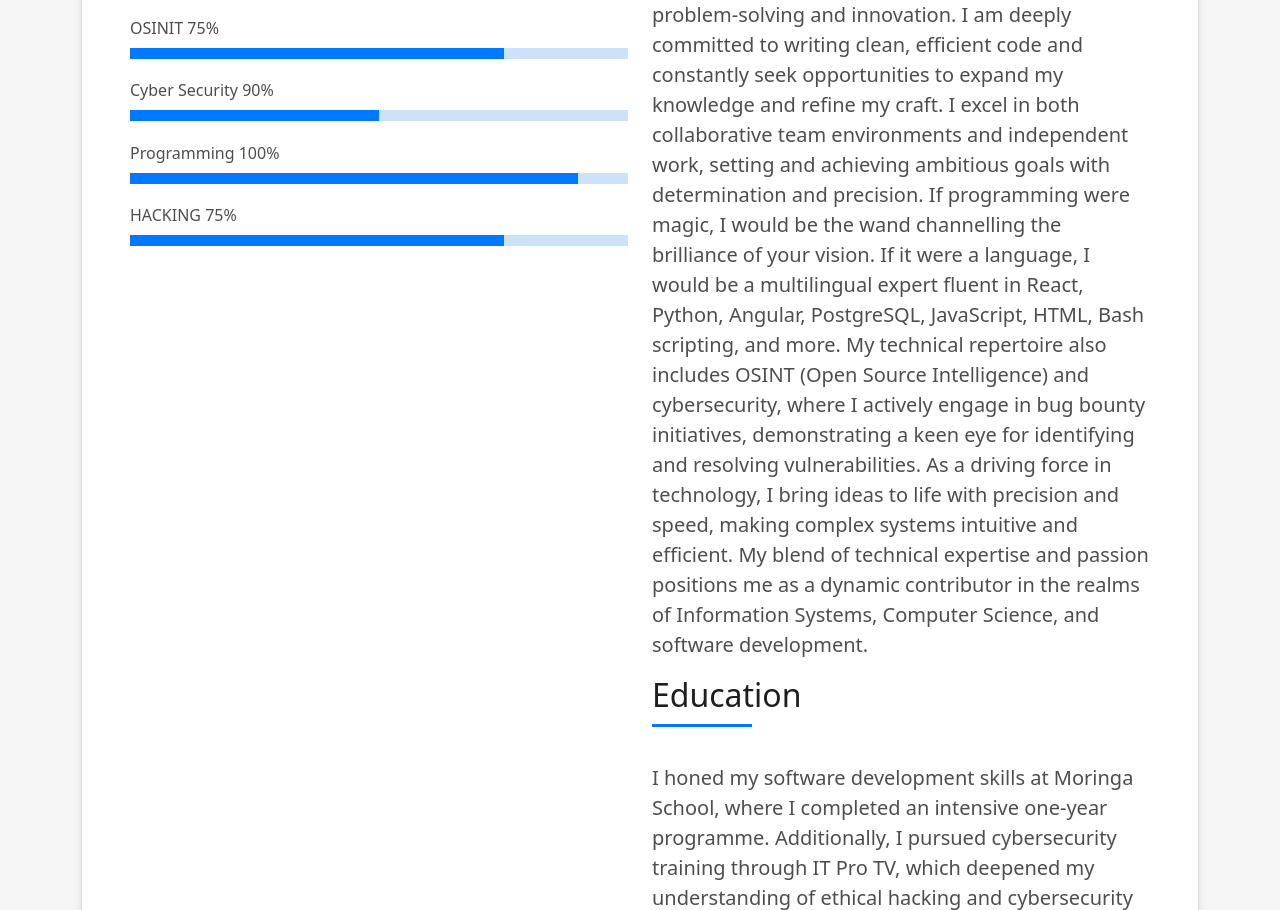
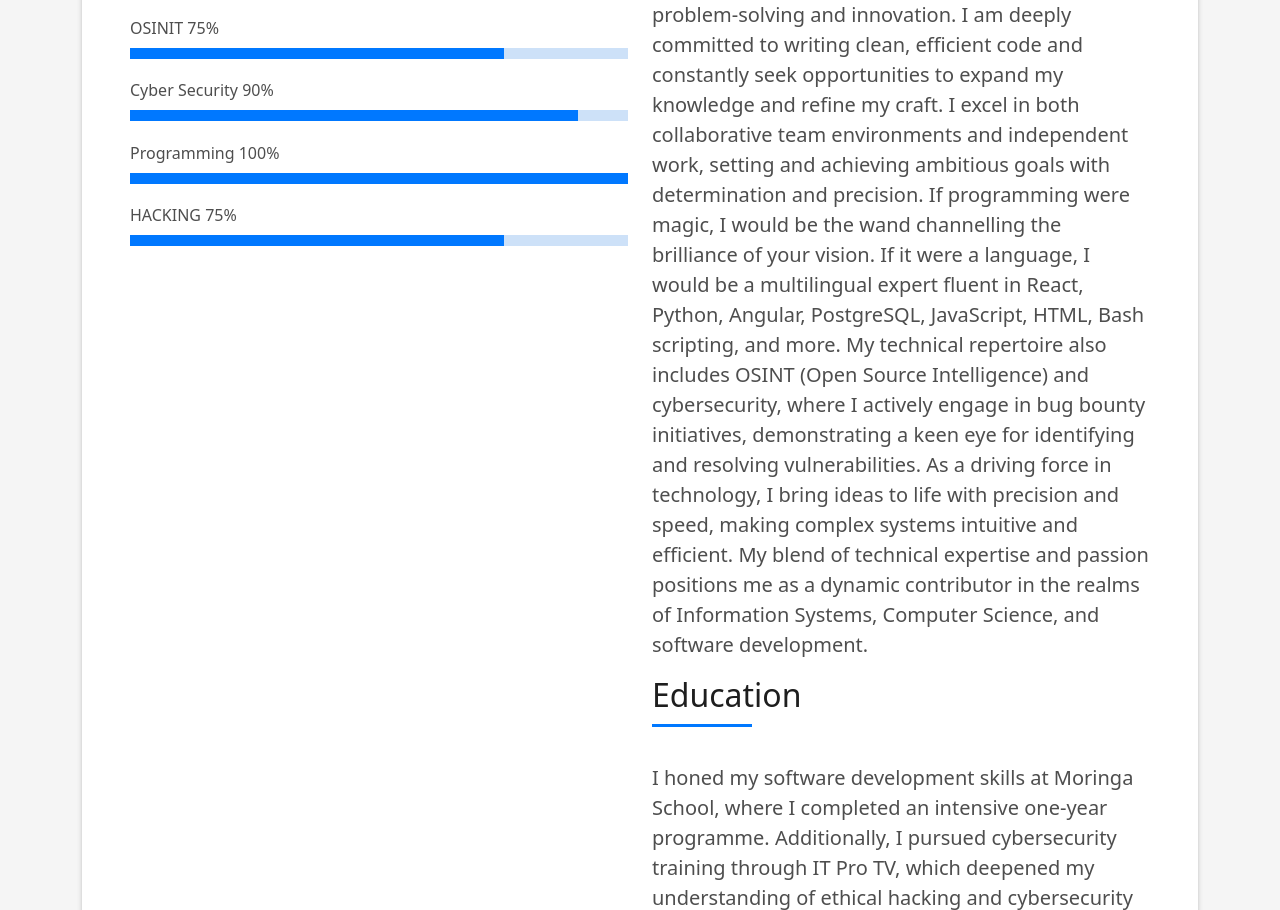
Before and after one commit to h4ck3r9717/Shawn-njoga, a plain HTML site: page index.html in a window 1280 px wide. Shown: the part 1194-2104 px from the top of the page. Drawn offline with Linux system fonts and the light colour scheme.

Commit message:
Update index.html

```diff
--- a/index.html
+++ b/index.html
@@ -100,11 +100,11 @@
                     </div>
                     <span>Cyber Security</span> <span class="pull-right">90%</span>
                     <div class="progress">
-                      <div class="progress-bar" role="progressbar" style="width: 50%" aria-valuenow="50" aria-valuemin="0" aria-valuemax="100"></div>
+                      <div class="progress-bar" role="progressbar" style="width: 90%" aria-valuenow="50" aria-valuemin="0" aria-valuemax="100"></div>
                     </div>
                     <span>Programming</span> <span class="pull-right">100%</span>
                     <div class="progress">
-                      <div class="progress-bar" role="progressbar" style="width: 90%" aria-valuenow="90" aria-valuemin="0" aria-valuemax="100"></div>
+                      <div class="progress-bar" role="progressbar" style="width: 100%" aria-valuenow="90" aria-valuemin="0" aria-valuemax="100"></div>
                     </div>
                     <span>HACKING</span> <span class="pull-right">75%</span>
                     <div class="progress">
```
